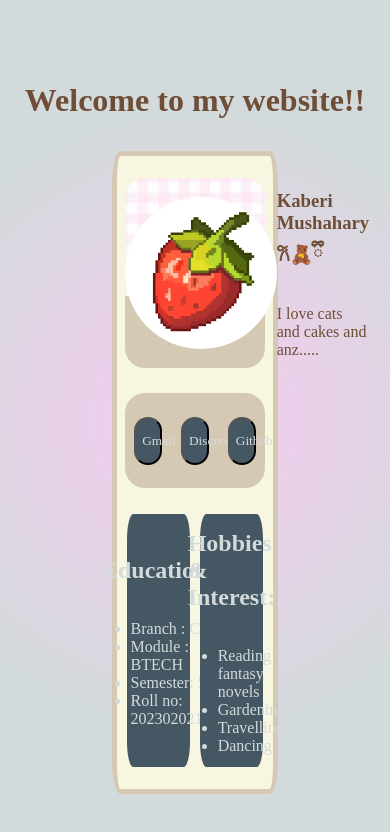
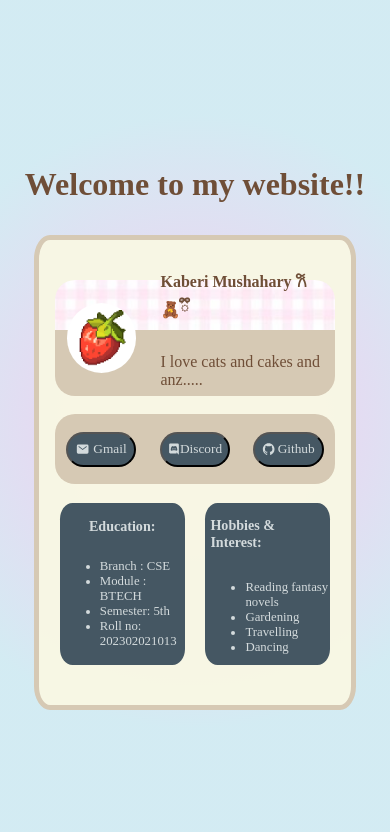
Before and after one commit to kaberi13/classwork, a plain HTML site: page index.html in a window 390 px wide. Drawn offline with nearby package versions, Linux system fonts and the light colour scheme; a web font is replaced by a local one.

Commit message:
functional phone ui

```diff
--- a/index.html
+++ b/index.html
@@ -17,20 +17,20 @@
         <div id="about">
             <img id="photo" src="images/pfp.jpg" alt="pfp">
             <div id="name">
-                <h3>Kaberi Mushahary 𐙚🧸ྀི</h3>
+                <h3 id="txtname">Kaberi Mushahary 𐙚🧸ྀི</h3>
                 <p> I love cats and cakes and anz.....</p>
             </div>
         </div>
 
         <div id="contact">
-            <button class="button" onclick="window.open('mailto:kaberimushahary645@gmail.com')"><ion-icon size="large" name="mail"></ion-icon>
+            <button class="button" onclick="window.open('mailto:kaberimushahary645@gmail.com')"><ion-icon  class="icon"  name="mail"></ion-icon>
                 Gmail</button>
-            <button class="button" onclick="window.open('https://discordapp.com/users/849260971381358622','_blank')"><ion-icon size="large" name="logo-discord"></ion-icon>Discord</button>
-            <button class="button" onclick="window.open('https://github.com/kaberi13','_blank')"><ion-icon size="large" name="logo-github"></ion-icon>Github</button>
+            <button class="button" onclick="window.open('https://discordapp.com/users/849260971381358622','_blank')"><ion-icon class="icon" name="logo-discord"></ion-icon>Discord</button>
+            <button class="button" onclick="window.open('https://github.com/kaberi13','_blank')"><ion-icon  class="icon" name="logo-github"></ion-icon>Github</button>
         </div>
         <div id="smallcontainer">
             <div class="box">
-                <h2>Education:</h2>
+                <h2 id="box1txt">Education:</h2>
                 <!-- <h3>C.I.T Kokrajhar</h3> -->
                 <ul>
                     <li>Branch : CSE</li>
@@ -40,7 +40,7 @@
                 </ul>
             </div>
             <div class="box">
-                <h2>Hobbies & Interest:</h2>
+                <h2 id="box2txt">Hobbies & Interest:</h2>
                 <ul>
                     <li>Reading fantasy novels</li>
                     <li>Gardening</li>
--- a/style.css
+++ b/style.css
@@ -7,7 +7,7 @@
 body{
 
     background: #f7d2f3;
-background: radial-gradient(circle, rgb(246, 203, 241) 0%, rgba(211, 218, 220, 1) 66%);
+background: radial-gradient(circle, rgb(246, 203, 241) 0%, rgba(208, 234, 242, 0.932) 66%);
     height: 100dvh;
     padding: 0;
     margin: 0;
@@ -26,7 +26,7 @@ background: radial-gradient(circle, rgb(246, 203, 241) 0%, rgba(211, 218, 220, 1
 #container{
     width: 40%;
     height: 75%;
-    background-color: #f7f6e1;
+    background-color: #f8f7e4fa;
     border: 5px solid #d6c9b4 ;
     border-radius: 5%;
     color: #6f4e37;
@@ -93,6 +93,7 @@ transition: 0.5s;
 
 }
 
+
 #smallcontainer{
     display:flex;
     padding: 0;
@@ -120,3 +121,57 @@ transition: 0.5s;
     background-color: #00070b;
     transition: 0.5s;
    }
+
+#txtname{
+    font-size: 150%;
+    margin: 0;
+}
+
+@media(max-width:600px) {
+
+#container{
+    width:80% ;
+    height: 55%;
+}
+
+#about{
+    height: 25%;
+    background-position: 50% 122%;
+}
+    #photo{
+        height:60% ;
+    }
+
+    #txtname{
+        font-size: 100%;
+    }
+    #name{
+        width: 58%;
+        display: flex;
+        flex-direction: column;
+        align-items: center;
+        justify-content: center;
+    }
+.button{
+    width: 25%;
+}
+
+#smallcontainer{
+    height: 35%;
+}
+.box{
+    font-size:80% ;
+
+    align-items: left;
+}
+#box1txt{
+    font-size: 110%;
+}
+#box2txt{
+    font-size: 110%;
+    padding: 5px;
+}
+.icon{
+    height: 70%;
+}
+}
```
